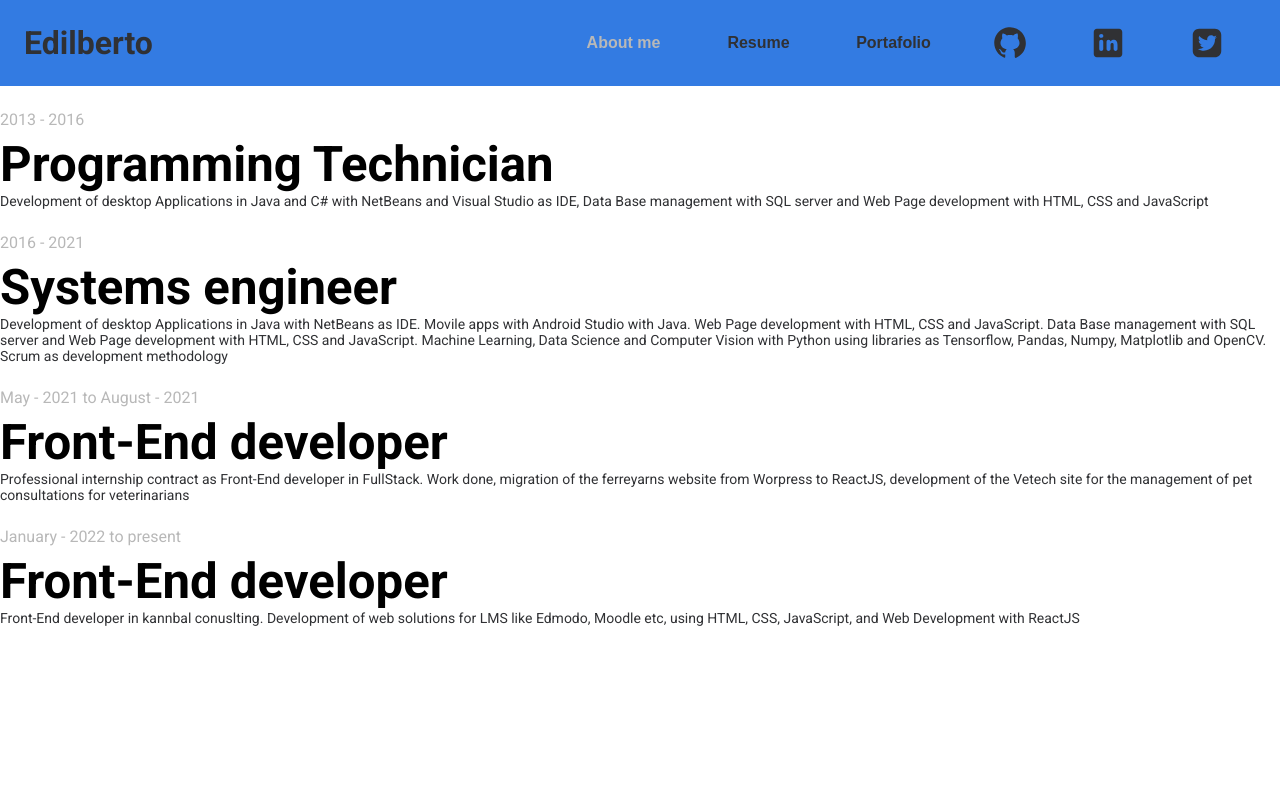
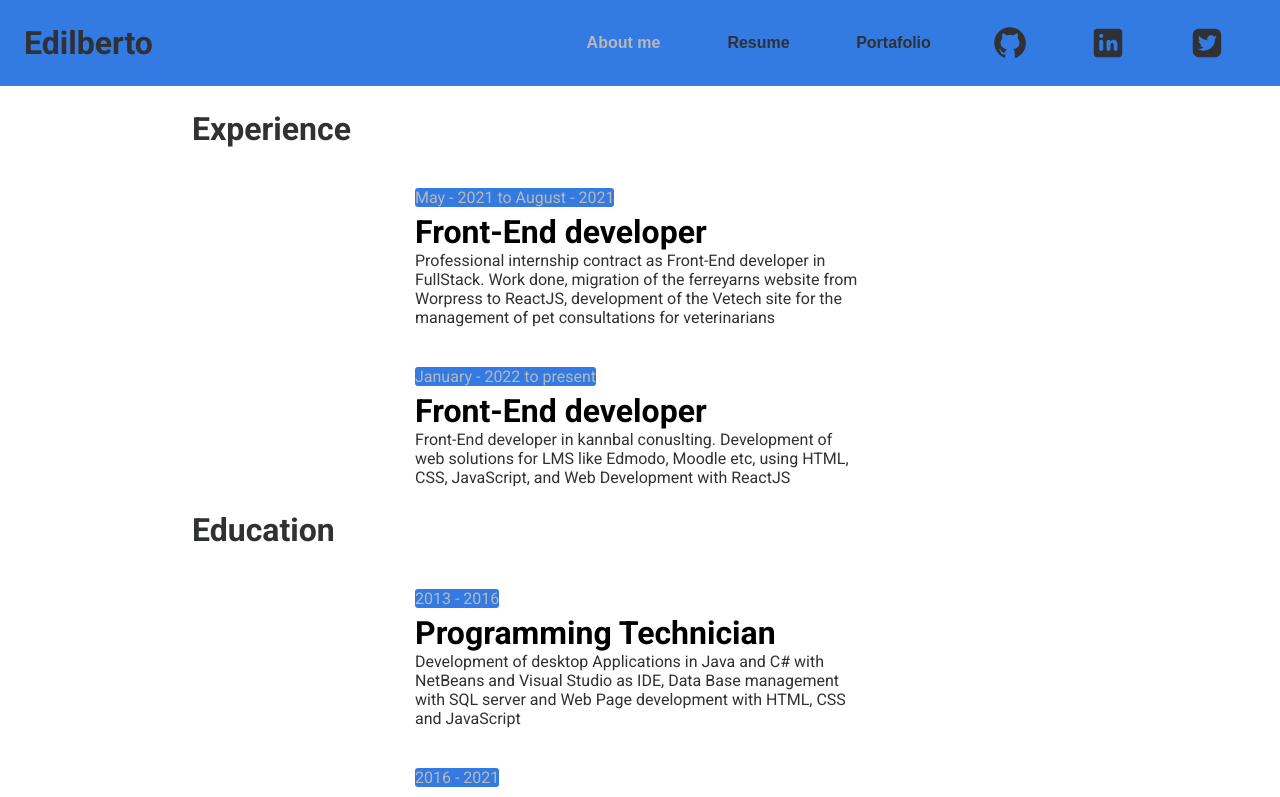
Before and after one commit to Edilberto-Vazquez/Edilberto-Vazquez.github.io, a React app: page /resume in a window 1280 px wide. Shown: the top 797 px of the page. Built offline with nearby package versions, Linux system fonts and the light colour scheme.

Commit message:
resume section finished

```diff
--- a/src/components/ExperienceEducationCard.jsx
+++ b/src/components/ExperienceEducationCard.jsx
@@ -2,10 +2,10 @@ import React from "react";
 
 const ExperienceEducationCard = ({ jobDate, jobTitle, jobDescription }) => {
   return (
-    <div className="education-job">
-      <span className="education-job__from-to-date">{jobDate}</span>
-      <h3 className="education-job__title">{jobTitle}</h3>
-      <p className="education-job__description">{jobDescription}</p>
+    <div className="experience-education-card">
+      <span className="experience-education-card__from-to-date">{jobDate}</span>
+      <h3 className="experience-education-card__title">{jobTitle}</h3>
+      <p className="experience-education-card__description">{jobDescription}</p>
     </div>
   );
 };
--- a/src/pages/Resume.jsx
+++ b/src/pages/Resume.jsx
@@ -5,19 +5,9 @@ import { Education, Experience } from "../utils/resume";
 const Resume = () => {
   return (
     <div className="resume">
-      <div className="experience">
-        {Education.map(({ date, title, description }, index) => {
-          return (
-            <ExperienceEducationCard
-              jobDate={date}
-              jobTitle={title}
-              jobDescription={description}
-              key={index}
-            />
-          );
-        })}
-      </div>
-      <div className="education">
+      <div className="experience-education">
+        <h2 className="experience-education__title">Experience</h2>
+        <div className="experience-education__items">
           {Experience.map(({ date, title, description }, index) => {
             return (
               <ExperienceEducationCard
@@ -30,6 +20,22 @@ const Resume = () => {
           })}
         </div>
       </div>
+      <div className="experience-education">
+        <h2 className="experience-education__title">Education</h2>
+        <div className="experience-education__items">
+          {Education.map(({ date, title, description }, index) => {
+            return (
+              <ExperienceEducationCard
+                jobDate={date}
+                jobTitle={title}
+                jobDescription={description}
+                key={index}
+              />
+            );
+          })}
+        </div>
+      </div>
+    </div>
   );
 };
 
--- a/src/styles/_globals.scss
+++ b/src/styles/_globals.scss
@@ -23,9 +23,17 @@ li {
   font-size: $size-text-1;
 }
 
-@mixin page-layout-grid {
+@mixin page-layout-grid($padding) {
+  @if $padding == true {
+    padding-block-start: 86px;
+  }
   width: 100%;
+  height: auto;
   display: grid;
+  padding-inline: 16px;
+  @media (min-width: 900px) {
+    padding-inline: 15%;
+  }
 }
 
 /* layout for the main container for each section */
--- a/src/styles/components/_experience-education-card.scss
+++ b/src/styles/components/_experience-education-card.scss
@@ -0,0 +1,14 @@
+.experience-education-card {
+  max-width: 450px;
+  min-width: 272px;
+  .experience-education-card__from-to-date {
+    border-radius: 3px;
+    background-color: $strong-color-primary;
+  }
+  .experience-education-card__title {
+    font-size: $size-title-1;
+  }
+  .experience-education-card__description {
+    font-size: $size-text-2;
+  }
+}
--- a/src/styles/pages/_resume.scss
+++ b/src/styles/pages/_resume.scss
@@ -1,4 +1,24 @@
 .resume {
   font-size: 42px;
-  @include page-layout-flex(true);
+  @include page-layout-grid(true);
 }
+
+.experience-education {
+  width: 100%;
+  height: auto;
+  margin-block-start: 24px;
+  display: grid;
+  grid-auto-rows: max-content;
+  gap: $gap-container;
+  .experience-education__title {
+    font-size: $size-title-1;
+    color: $soft-secondary-color;
+  }
+  .experience-education__items {
+    width: 100%;
+    display: grid;
+    justify-content: center;
+    gap: $gap-container;
+    grid-template-columns: repeat(auto-fit, minmax(272px, 450px));
+  }
+}
```
Lines whose indentation alone changed are shown as unchanged.
